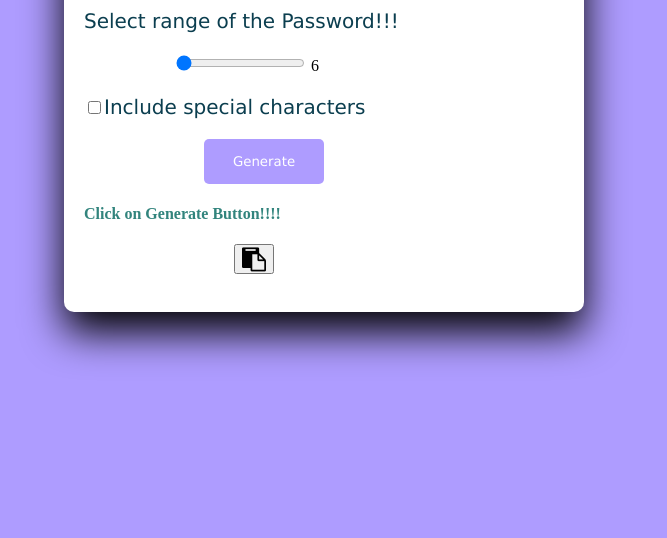
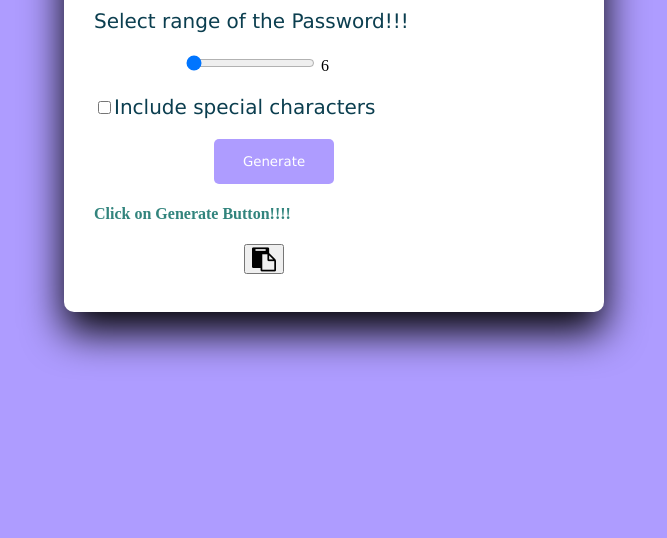
Before and after one commit to 03JEEt/Password-Generator, a plain HTML site: page index.html in a window 1280 px wide. Shown: the part 262-800 px from the top of the page, without its empty margins (320-987 px from the left). Drawn offline with Linux system fonts and the light colour scheme.

Commit message:
Update index.css

```diff
--- a/index.css
+++ b/index.css
@@ -5,7 +5,7 @@
     top:20%;
     left:30%;
     right:30%;
-    padding: 20px 20px;
+    padding: 20px 30px;
     border-radius: 10px;
     box-shadow: 0 20px 40px black;
 }
```
